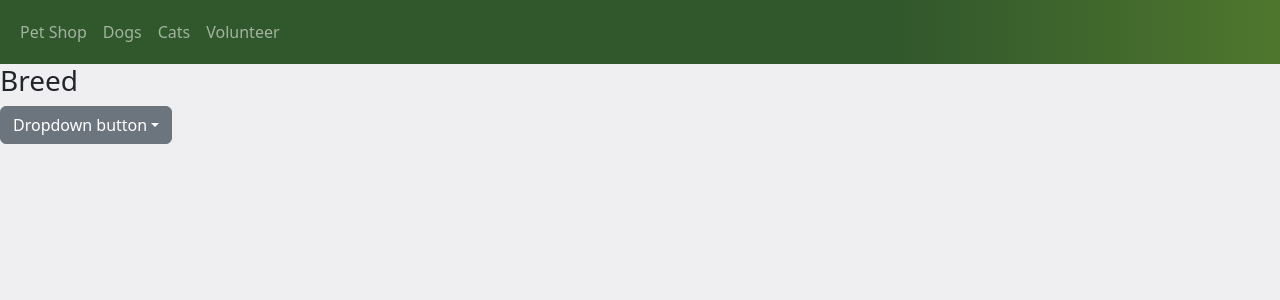
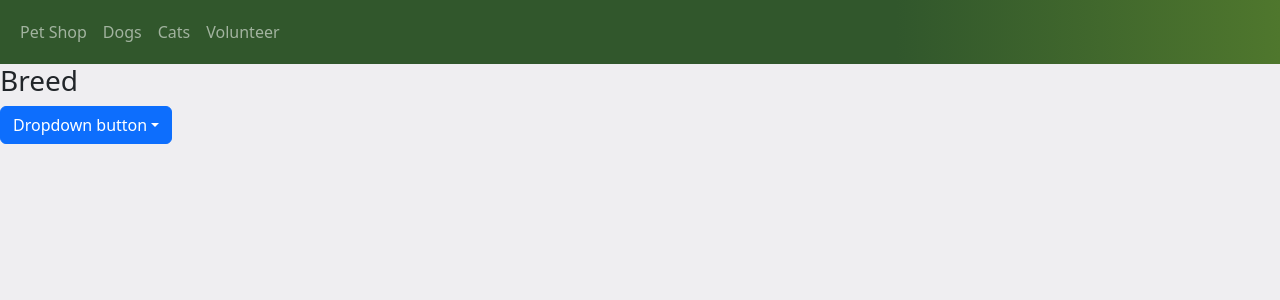
Before and after one commit to tressa-killilea/pet-shop, a React (Create React App) app in the folder pet-shop/: page /cats in a window 1280 px wide. Shown: the top 300 px of the page. Built offline with nearby package versions, Linux system fonts and the light colour scheme.

Commit message:
fix dropdown

```diff
--- a/pet-shop/src/components/Dropdown/dropdown.js
+++ b/pet-shop/src/components/Dropdown/dropdown.js
@@ -1,34 +1,18 @@
-import React from "react";
-import "./dropdown.scss";
+import React from 'react';
+import './dropdown.scss';
+import Dropdown from 'react-bootstrap/Dropdown';
+import DropdownButton from 'react-bootstrap/DropdownButton';
 
-export default class Dropdown extends React.Component {
+export default class DropdownTK extends React.Component {
   render() {
     return (
       <div>
         <h3>{this.props.title}</h3>
-        <div className="dropdown">
-          <button
-            className="btn btn-secondary dropdown-toggle"
-            type="button"
-            id="dropdownMenuButton"
-            data-toggle="dropdown"
-            aria-haspopup="true"
-            aria-expanded="false"
-          >
-            Dropdown button
-          </button>
-          <div className="dropdown-menu" aria-labelledby="dropdownMenuButton">
-            <a className="dropdown-item" href="#">
-              Action
-            </a>
-            <a className="dropdown-item" href="#">
-              Another action
-            </a>
-            <a className="dropdown-item" href="#">
-              Something else here
-            </a>
-          </div>
-        </div>
+        <DropdownButton id="dropdown-basic-button" title="Dropdown button">
+          <Dropdown.Item href="#/action-1">Action</Dropdown.Item>
+          <Dropdown.Item href="#/action-2">Another action</Dropdown.Item>
+          <Dropdown.Item href="#/action-3">Something else</Dropdown.Item>
+        </DropdownButton>
       </div>
     );
   }
--- a/pet-shop/src/index.js
+++ b/pet-shop/src/index.js
@@ -1,6 +1,5 @@
 import 'bootstrap/dist/css/bootstrap.min.css';
 import $ from 'jquery';
-import Popper from 'popper.js';
 import 'bootstrap/dist/js/bootstrap.bundle.min';
 import React from 'react';
 import ReactDOM from 'react-dom/client';
--- a/pet-shop/src/pages/cats/cats.js
+++ b/pet-shop/src/pages/cats/cats.js
@@ -1,10 +1,19 @@
-import * as React from "react";
-import Dropdown from "../../components/Dropdown/dropdown";
+import * as React from 'react';
+import DropdownTK from '../../components/Dropdown/dropdown';
 
-export default class Cats extends React.Component{
-    render(){
-        return <div>
-            <Dropdown title="Breed" options={[{name: "Atticus", total: 100}, {name: "Winston", total: 21}]}></Dropdown>
-        </div>
-    }
+export default class Cats extends React.Component {
+  render() {
+    return (
+      <div>
+        <DropdownTK
+          title="Breed"
+          options={[
+            { name: 'Any' },
+            { name: 'Atticus', total: 100 },
+            { name: 'Winston', total: 21 },
+          ]}
+        ></DropdownTK>
+      </div>
+    );
+  }
 }
```
